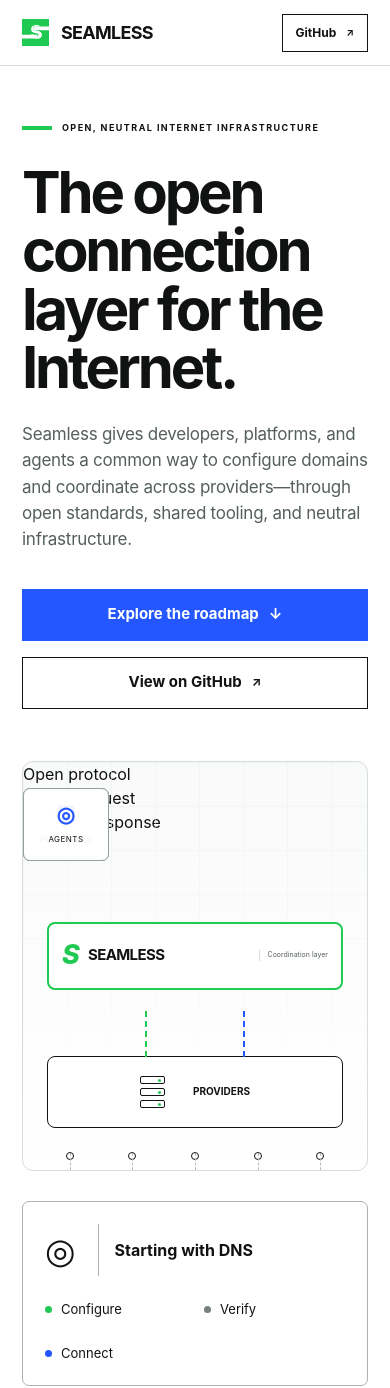
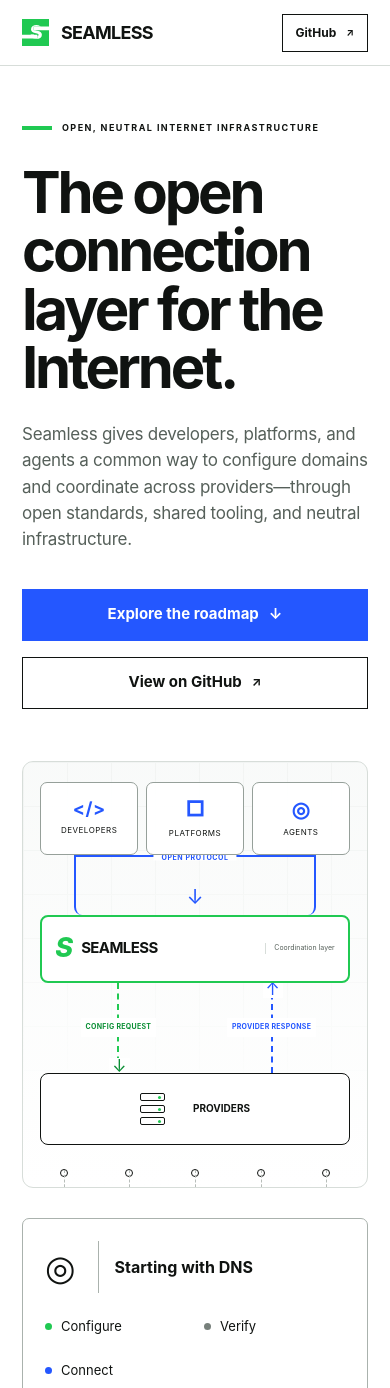
Before and after one commit to seamlessdns/website, a Next.js app: page / in a window 390 px wide. Shown: the top 1388 px of the page. Built offline with nearby package versions, Linux system fonts and the light colour scheme.

Commit message:
Update globals.css

```diff
--- a/app/globals.css
+++ b/app/globals.css
@@ -193,250 +193,68 @@
 }
 
 .system-map {
-  height: 550px;
-  position: relative;
-  border: 1px solid var(--border);
-  border-radius: 11px;
-  background:
-    linear-gradient(rgba(246,248,247,.7), rgba(255,255,255,.9)),
-    linear-gradient(90deg, transparent 49.85%, #edf0ee 50%, transparent 50.15%);
+  min-height: 550px; padding: 26px 5.5% 50px; position: relative; display: grid;
+  grid-template-rows: 98px 80px 88px 139px 95px;
+  border: 1px solid var(--border); border-radius: 11px;
+  background: linear-gradient(rgba(246,248,247,.7), rgba(255,255,255,.9)), linear-gradient(90deg, transparent 49.85%, #edf0ee 50%, transparent 50.15%);
   overflow: hidden;
 }
-
 .system-map::before {
-  content: "";
-  position: absolute;
-  inset: 0;
-  opacity: .6;
-  background-image:
-    linear-gradient(#edf0ee 1px, transparent 1px),
-    linear-gradient(90deg, #edf0ee 1px, transparent 1px);
-  background-size: 44px 44px;
-  mask-image: linear-gradient(to bottom, black, transparent 85%);
+  content: ""; position: absolute; inset: 0; opacity: .6;
+  background-image: linear-gradient(#edf0ee 1px, transparent 1px), linear-gradient(90deg, #edf0ee 1px, transparent 1px);
+  background-size: 44px 44px; mask-image: linear-gradient(to bottom, black, transparent 85%); pointer-events: none;
 }
-
+.source-row { position: relative; z-index: 2; display: grid; grid-template-columns: repeat(3,minmax(0,1fr)); gap: clamp(16px,7vw,74px); }
 .map-source {
-  width: 25%;
-  height: 98px;
-  position: absolute;
-  top: 26px;
-  z-index: 2;
-  display: flex;
-  flex-direction: column;
-  align-items: center;
-  justify-content: center;
-  gap: 8px;
-  border: 1px solid #96a09a;
-  border-radius: 7px;
-  background: rgba(255,255,255,.94);
-  font-family: var(--font-mono);
-  font-size: 12px;
-  letter-spacing: .06em;
-  text-transform: uppercase;
+  min-width: 0; height: 98px; display: flex; flex-direction: column; align-items: center; justify-content: center; gap: 8px;
+  border: 1px solid #96a09a; border-radius: 7px; background: rgba(255,255,255,.96);
+  font-family: var(--font-mono); font-size: 12px; letter-spacing: .06em; text-transform: uppercase;
 }
-
-.source-developers { left: 5.5%; }
-.source-platforms { left: 37.5%; }
-.source-agents { right: 5.5%; }
-
-.source-icon {
-  color: var(--blue);
-  font-size: 25px;
-  line-height: 1;
-  font-weight: 650;
+.source-icon { color: var(--blue); font-size: 25px; line-height: 1; font-weight: 650; }
+.stack-icon { font-size: 34px; transform: rotate(45deg); }.agent-icon { font-size: 30px; }
+.protocol-connector {
+  position: relative; z-index: 1; height: 100%; margin: 0 14%;
+  border-top: 2px solid var(--blue); border-left: 2px solid var(--blue); border-right: 2px solid var(--blue); border-radius: 0 0 8px 8px;
 }
-
-.stack-icon {
-  font-size: 34px;
-  transform: rotate(45deg);
+.protocol-connector span {
+  position: absolute; z-index: 2; left: 50%; top: 0; padding: 0 12px; background: var(--white); color: var(--blue);
+  line-height: 1; white-space: nowrap; transform: translate(-50%,-50%);
+  font-family: var(--font-mono); font-size: 10px; font-weight: 650; letter-spacing: .08em; text-transform: uppercase;
 }
-
-.agent-icon { font-size: 30px; }
-
-.protocol-line {
-  height: 58px;
-  position: absolute;
-  top: 136px;
-  left: 18%;
-  right: 18%;
-  border-top: 2px solid var(--blue);
-  border-left: 2px solid var(--blue);
-  border-right: 2px solid var(--blue);
-  border-radius: 0 0 8px 8px;
+.protocol-connector::after {
+  content: "↓"; position: absolute; left: 50%; bottom: 10px; color: var(--blue); transform: translateX(-50%);
+  font-family: var(--font-mono); font-size: 26px; line-height: 1;
 }
-
-.protocol-line::after {
-  content: "↓";
-  position: absolute;
-  left: 50%;
-  top: 14px;
-  color: var(--blue);
-  font-family: var(--font-mono);
-  font-size: 26px;
-  transform: translateX(-50%);
+.seamless-node {
+  position: relative; z-index: 2; height: 88px; padding: 0 28px; display: flex; align-items: center;
+  border: 2px solid var(--green); border-radius: 8px; background: white;
 }
-
-.protocol-line span {
-  position: absolute;
-  z-index: 1;
-  left: 50%;
-  top: -8px;
-  padding: 0 12px;
-  background: var(--white);
-  color: var(--blue);
-  line-height: 1;
-  white-space: nowrap;
-  transform: translateX(-50%);
-  font-family: var(--font-mono);
-  font-size: 10px;
-  font-weight: 650;
-  letter-spacing: .08em;
-  text-transform: uppercase;
+.seamless-node .s-mark { color: var(--green); font-family: var(--font-mono); font-size: 44px; font-weight: 800; font-style: italic; }
+.seamless-node strong { margin-left: 18px; font-size: clamp(22px,2vw,30px); letter-spacing: -.04em; text-transform: uppercase; }
+.node-role { margin-left: auto; padding-left: 28px; border-left: 1px solid var(--border); color: var(--muted); font-family: var(--font-mono); font-size: 12px; }
+.transfer-lanes { position: relative; z-index: 1; margin: 0 12%; display: grid; grid-template-columns: repeat(2,minmax(0,1fr)); gap: 18%; }
+.transfer-lane { position: relative; display: flex; justify-content: center; }
+.transfer-lane i { position: absolute; top: 0; bottom: 0; left: 50%; border-left: 2px dashed; transform: translateX(-50%); }
+.transfer-lane span {
+  position: relative; z-index: 2; align-self: center; padding: 4px 10px; background: var(--white);
+  font-family: var(--font-mono); font-size: 10px; font-weight: 650; letter-spacing: .04em; text-align: center; text-transform: uppercase; white-space: nowrap;
 }
-
-.seamless-node {
-  height: 88px;
-  position: absolute;
-  z-index: 2;
-  left: 7%;
-  right: 7%;
-  top: 204px;
-  padding: 0 28px;
-  display: flex;
-  align-items: center;
-  border: 2px solid var(--green);
-  border-radius: 8px;
-  background: white;
+.request-lane { color: var(--green-dark); }.request-lane i { border-color: var(--green); }
+.response-lane { color: var(--blue); }.response-lane i { border-color: var(--blue); }
+.request-lane i::after, .response-lane i::after {
+  position: absolute; left: 50%; padding: 0 3px; background: var(--white); transform: translateX(-50%);
+  font-family: var(--font-mono); font-size: 17px; font-style: normal; line-height: 1;
 }
-
-.seamless-node .s-mark {
-  color: var(--green);
-  font-family: var(--font-mono);
-  font-size: 44px;
-  font-weight: 800;
-  font-style: italic;
+.request-lane i::after { content: "↓"; bottom: -2px; }.response-lane i::after { content: "↑"; top: -2px; }
+.provider-node {
+  position: relative; z-index: 2; height: 95px; display: flex; align-items: center; justify-content: center; gap: 28px;
+  border: 1px solid var(--ink); border-radius: 8px; background: white; font-family: var(--font-mono); font-size: 15px; text-transform: uppercase;
 }
-
-.seamless-node strong {
-  margin-left: 18px;
-  font-size: clamp(22px,2vw,30px);
-  letter-spacing: -.04em;
-  text-transform: uppercase;
-}
-
-.node-role {
-  margin-left: auto;
-  padding-left: 28px;
-  border-left: 1px solid var(--border);
-  color: var(--muted);
-  font-family: var(--font-mono);
-  font-size: 12px;
-}
-
-.request-label,
-.response-label {
-  position: absolute;
-  top: 323px;
-  font-family: var(--font-mono);
-  font-size: 10px;
-  font-weight: 650;
-  text-transform: uppercase;
-  letter-spacing: .04em;
-}
-
-.request-label {
-  left: 22%;
-  color: var(--green-dark);
-}
-
-.response-label {
-  right: 18%;
-  color: var(--blue);
-}
-
-.provider-node {
-  height: 95px;
-  position: absolute;
-  left: 7%;
-  right: 7%;
-  bottom: 50px;
-  display: flex;
-  align-items: center;
-  justify-content: center;
-  gap: 28px;
-  border: 1px solid var(--ink);
-  border-radius: 8px;
-  background: white;
-  font-family: var(--font-mono);
-  font-size: 15px;
-  text-transform: uppercase;
-}
-
-.provider-node::before,
-.provider-node::after {
-  content: "";
-  position: absolute;
-  height: 70px;
-  top: -70px;
-  border-left: 2px dashed;
-}
-
-.provider-node::before {
-  left: 33%;
-  border-color: var(--green);
-}
-
-.provider-node::after {
-  right: 33%;
-  border-color: var(--blue);
-}
-
-.server-icon {
-  width: 36px;
-  display: grid;
-  gap: 4px;
-}
-
-.server-icon i {
-  height: 8px;
-  border: 1px solid var(--ink);
-  border-radius: 2px;
-}
-
-.server-icon i::after {
-  content: "";
-  width: 3px;
-  height: 3px;
-  float: right;
-  margin: 2px 3px 0 0;
-  border-radius: 50%;
-  background: var(--green);
-}
-
-.provider-points {
-  position: absolute;
-  left: 6%;
-  right: 6%;
-  bottom: -33px;
-  display: flex;
-  justify-content: space-between;
-}
-
-.provider-points i {
-  width: 8px;
-  height: 8px;
-  border: 1px solid var(--ink);
-  border-radius: 50%;
-  background: white;
-}
-
-.provider-points i::after {
-  content: "";
-  display: block;
-  height: 22px;
-  margin-left: 3px;
-  border-left: 1px dashed #b7bdb9;
-}
+.server-icon { width: 36px; display: grid; gap: 4px; }.server-icon i { height: 8px; border: 1px solid var(--ink); border-radius: 2px; }
+.server-icon i::after { content: ""; width: 3px; height: 3px; float: right; margin: 2px 3px 0 0; border-radius: 50%; background: var(--green); }
+.provider-points { position: absolute; left: 6%; right: 6%; bottom: -33px; display: flex; justify-content: space-between; }
+.provider-points i { width: 8px; height: 8px; border: 1px solid var(--ink); border-radius: 50%; background: white; }
+.provider-points i::after { content:""; display:block; height:22px; margin-left:3px; border-left:1px dashed #b7bdb9; }
 
 .dns-strip {
   margin: 0 clamp(22px, 3.2vw, 52px);
@@ -985,69 +803,20 @@
   .hero-actions { display: grid; }
   .hero-actions .button { width: 100%; }
 
-  .system-map {
-    height: 410px;
-    min-height: 0;
-  }
-
-  .map-source {
-    height: 73px;
-    font-size: 8px;
-  }
-
-  .source-icon { font-size: 18px; }
-  .stack-icon { font-size: 24px; }
-  .agent-icon { font-size: 21px; }
-
-  .protocol-line {
-    top: 112px;
-    height: 42px;
-  }
-
-  .protocol-line span {
-    top: -7px;
-    padding-inline: 8px;
-  }
-
-  .seamless-node {
-    top: 160px;
-    height: 68px;
-    padding: 0 13px;
-  }
-
+  .system-map { min-height: 425px; padding: 20px 5% 42px; grid-template-rows: 73px 60px 68px 90px 72px; }
+  .source-row { gap: 8px; }
+  .map-source { height: 73px; gap: 6px; font-size: 8px; }
+  .source-icon { font-size: 18px; }.stack-icon { font-size: 24px; }.agent-icon { font-size: 21px; }
+  .protocol-connector { margin-inline: 11%; }
+  .protocol-connector span { padding-inline: 8px; font-size: 7px; }
+  .protocol-connector::after { bottom: 8px; font-size: 20px; }
+  .seamless-node { height: 68px; padding: 0 13px; }
   .seamless-node .s-mark { font-size: 27px; }
-
-  .seamless-node strong {
-    margin-left: 8px;
-    font-size: 15px;
-  }
-
-  .node-role {
-    padding-left: 8px;
-    font-size: 7px;
-  }
-
-  .request-label,
-  .response-label {
-    top: 248px;
-    font-size: 7px;
-  }
-
-  .request-label { left: 12%; }
-  .response-label { right: 9%; }
-
-  .provider-node {
-    height: 72px;
-    bottom: 42px;
-    font-size: 10px;
-  }
-
-  .provider-node::before,
-  .provider-node::after {
-    height: 46px;
-    top: -46px;
-  }
-
+  .seamless-node strong { margin-left: 8px; font-size: 15px; }
+  .node-role { padding-left: 8px; font-size: 7px; }
+  .transfer-lanes { margin-inline: 5%; gap: 10%; }
+  .transfer-lane span { padding-inline: 5px; font-size: 7px; white-space: normal; }
+  .provider-node { height: 72px; font-size: 10px; }
   .server-icon { width: 25px; }
 
   .dns-strip {
```
